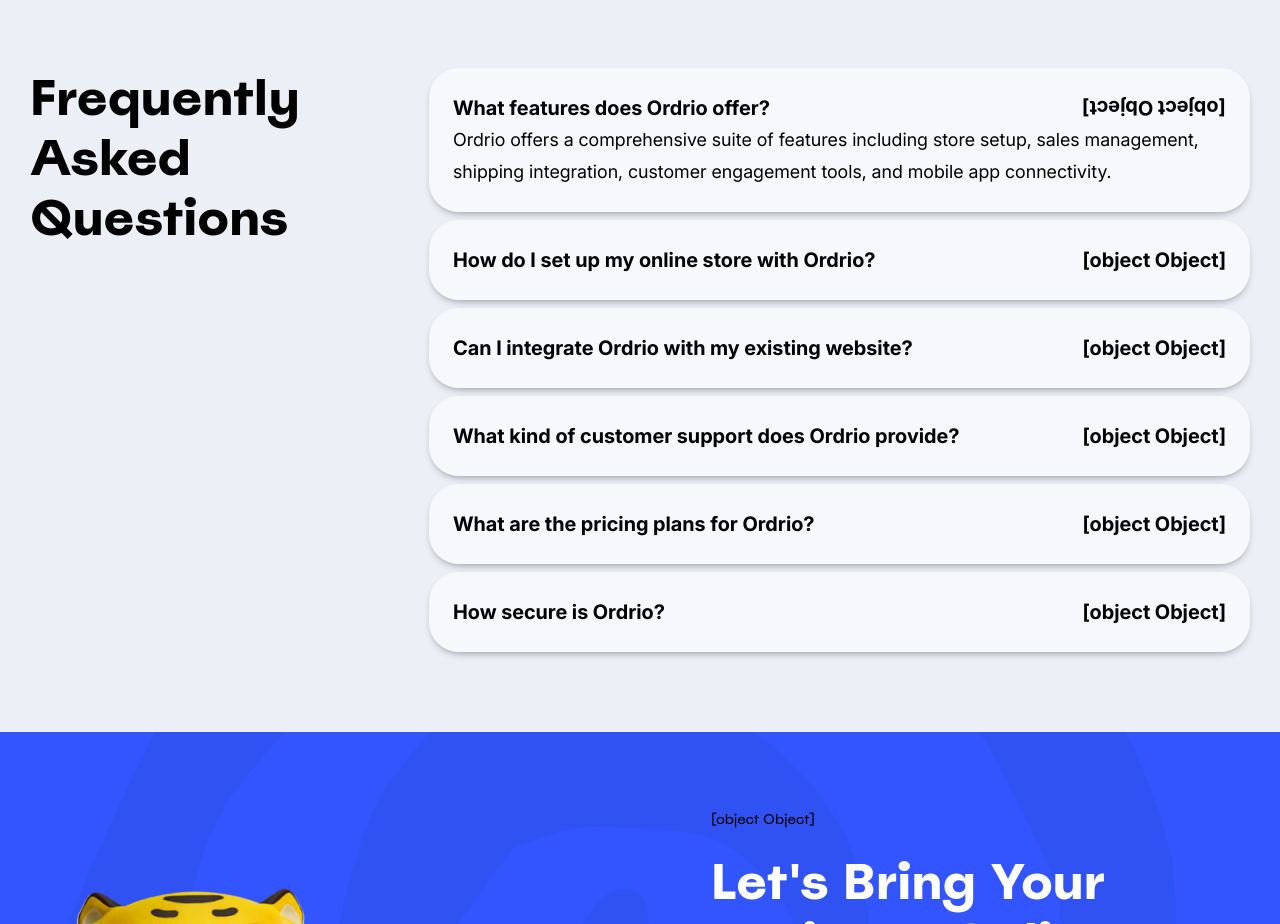
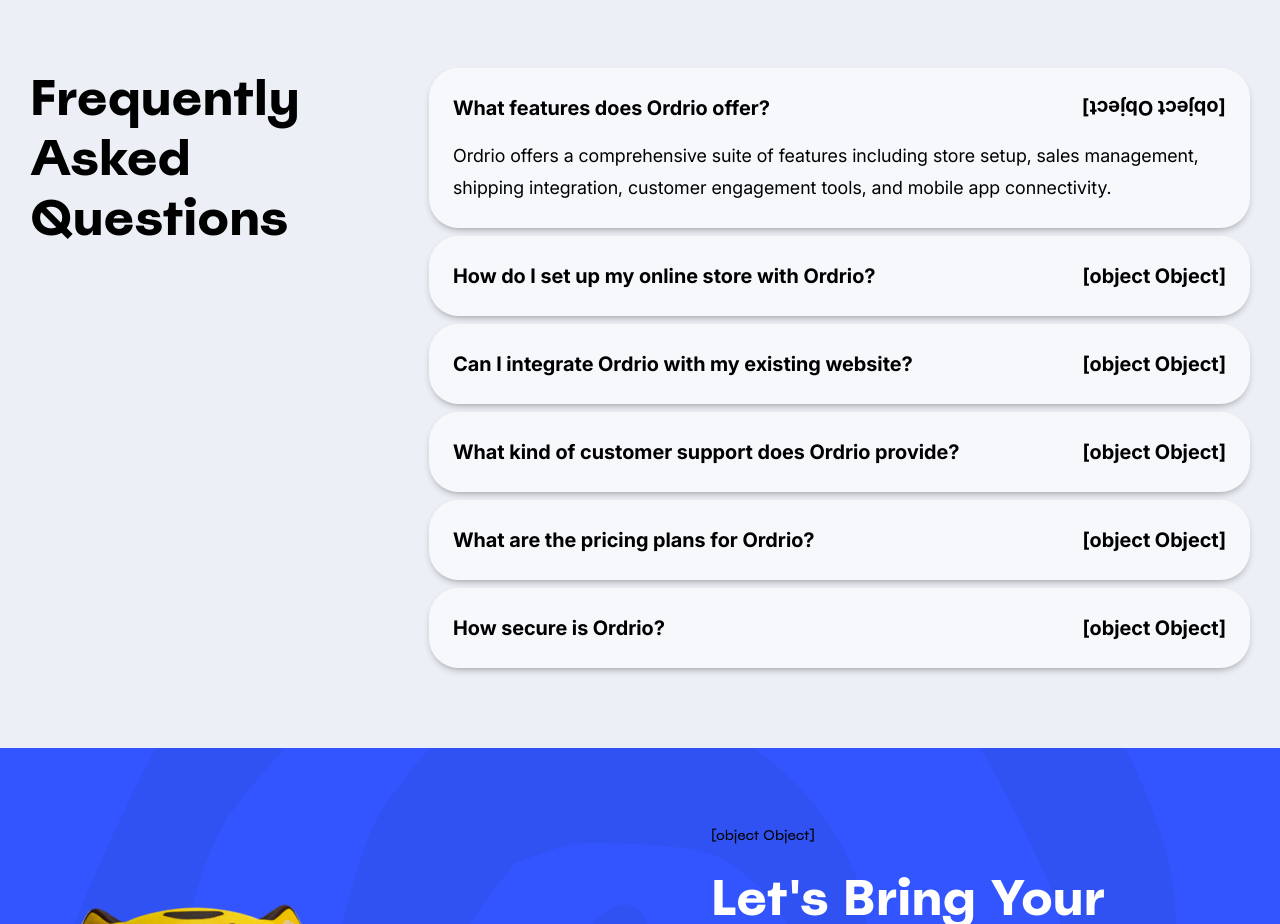
Before and after one commit to dhunanyan/ordrio, a Next.js app: page / in a window 1280 px wide. Shown: the part 7400-8324 px from the top of the page. Built offline with nearby package versions, Linux system fonts and the light colour scheme.

Commit message:
feat: fix accordion margins

```diff
--- a/src/components/AccordionSection/AccordionSection.scss
+++ b/src/components/AccordionSection/AccordionSection.scss
@@ -79,16 +79,18 @@
       font-size: 18px;
       font-style: normal;
       font-weight: 400;
+      line-height: 32px;
       max-height: 0;
-      line-height: 32px;
+      margin: 0;
       opacity: 0;
       text-align: left;
-      transition: all 700ms $animation-2;
+      transition: all 800ms $animation-2;
     }
 
     &--active &-description {
-      transition: all 600ms $animation-2;
+      transition: all 550ms $animation-2;
       opacity: 1;
+      margin: 16px 0 0;
       max-height: 1000px; // This is to be sure, that the whole text will be visible
     }
   }
```
